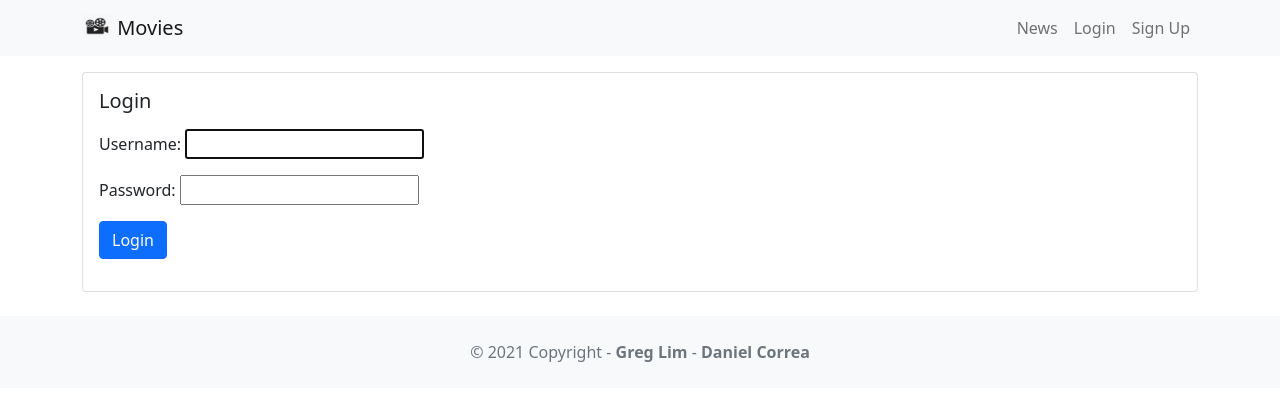
After one commit to danielgara/bookdjangorefined, a Django app: page /accounts/login/ in a window 1280 px wide. The commit adds this page. Shown: the top 401 px of the page. Run offline with Django 3.2, Linux system fonts and the light colour scheme.

Commit message:
imp: chapter 22

```diff
--- /dev/null
+++ b/accounts/templates/loginaccount.html
@@ -0,0 +1,24 @@
+{% extends 'base.html' %}
+{% block content %}
+<div class="card mb-3">
+  <div class="row g-0">
+    <div>
+      <div class="card-body">
+        <h5 class="card-title">Login</h5>
+        {% if error %}
+        <div class="alert alert-danger mt-3" role="alert">
+          {{ error }}
+        </div>
+        {% endif %}
+        <p class="card-text">
+          <form method="POST">
+            {% csrf_token %}
+            {{ form.as_p }}
+            <button type="submit" class="btn btn-primary">Login</button>
+          </form>
+        </p>
+      </div>
+    </div>
+  </div>
+</div>
+{% endblock content %}
--- a/accounts/urls.py
+++ b/accounts/urls.py
@@ -4,4 +4,5 @@ from . import views
 urlpatterns = [
     path('signupaccount/', views.signupaccount, name='signupaccount'),
     path('logout/', views.logoutaccount, name='logoutaccount'),
+    path('login/', views.loginaccount, name='loginaccount'),
 ]
--- a/accounts/views.py
+++ b/accounts/views.py
@@ -1,7 +1,8 @@
 from django.shortcuts import render
 from .forms import UserCreateForm
 from django.contrib.auth.models import User
-from django.contrib.auth import login, logout
+from django.contrib.auth.forms import AuthenticationForm
+from django.contrib.auth import login, logout, authenticate
 from django.shortcuts import redirect
 from django.db import IntegrityError
 
@@ -28,3 +29,18 @@ def signupaccount(request):
 def logoutaccount(request):
     logout(request)
     return redirect('home')
+
+def loginaccount(request):
+    if request.method == 'GET':
+        return render(request, 'loginaccount.html',
+                      {'form':AuthenticationForm})
+    else:
+        user = authenticate(request, username=request.POST['username'],
+                            password=request.POST['password'])
+        if user is None:
+            return render(request,'loginaccount.html',
+                    {'form': AuthenticationForm(),
+                    'error': 'username and password do not match'})
+        else:
+            login(request,user)
+            return redirect('home')
--- a/moviereviews/templates/base.html
+++ b/moviereviews/templates/base.html
@@ -26,7 +26,7 @@
         {% if user.is_authenticated %}
           <a class="nav-link" href="{% url 'logoutaccount' %}">Logout ({{ user.username }})</a>
         {% else %}
-          <a class="nav-link" href="#">Login</a>
+          <a class="nav-link" href="{% url 'loginaccount' %}">Login</a>
           <a class="nav-link" href="{% url 'signupaccount' %}">Sign Up</a>
         {% endif %}
       </div>
```
